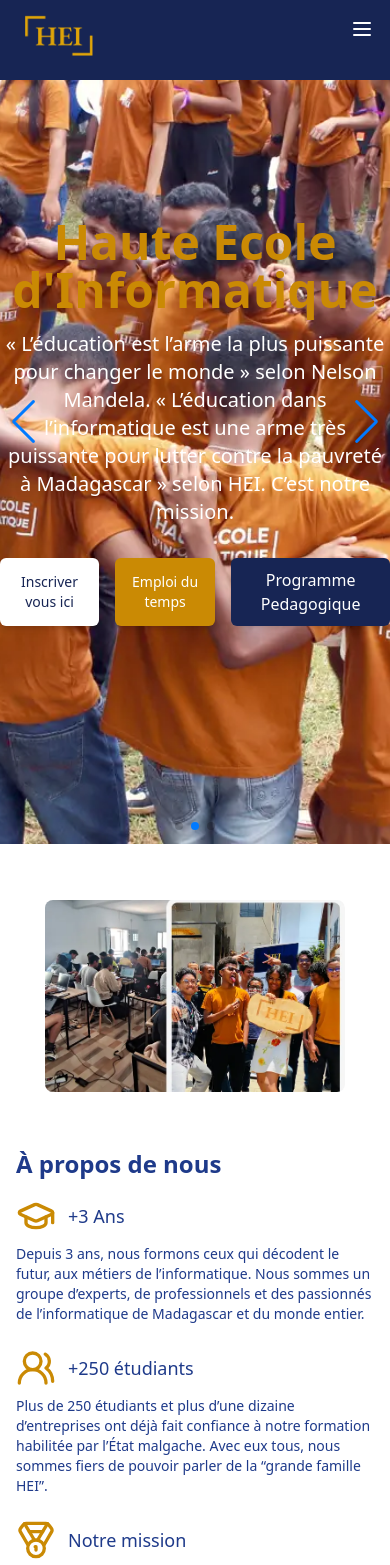
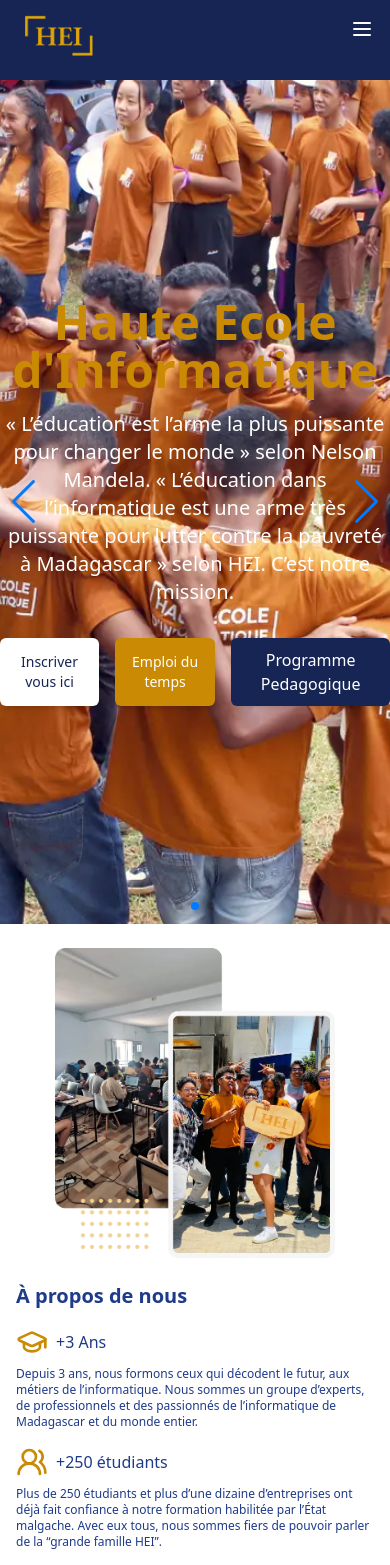
Before and after one commit to vals43/FirstStepReact, a React (Vite) app: page / in a window 390 px wide. Shown: the top 1565 px of the page. Built offline with nearby package versions, Linux system fonts and the light colour scheme.

Commit message:
add: readme

```diff
--- a/src/components/About.jsx
+++ b/src/components/About.jsx
@@ -5,19 +5,19 @@
 function About() {
     const sections = [
         {
-            icon: <GraduationCap className="text-yellow-600 size-10 md:size-14" />,
+            icon: <GraduationCap className="text-yellow-600 size-8 sm:size-10 md:size-12 lg:size-14" />,
             title: "+3 Ans",
             description:
                 "Depuis 3 ans, nous formons ceux qui décodent le futur, aux métiers de l’informatique. Nous sommes un groupe d’experts, de professionnels et des passionnés de l’informatique de Madagascar et du monde entier.",
         },
         {
-            icon: <Users2 className="text-yellow-600 size-10 md:size-14" />,
+            icon: <Users2 className="text-yellow-600 size-8 sm:size-10 md:size-12 lg:size-14" />,
             title: "+250 étudiants",
             description:
                 "Plus de 250 étudiants et plus d’une dizaine d’entreprises ont déjà fait confiance à notre formation habilitée par l’État malgache. Avec eux tous, nous sommes fiers de pouvoir parler de la “grande famille HEI”.",
         },
         {
-            icon: <Medal className="text-yellow-600 size-10 md:size-14" />,
+            icon: <Medal className="text-yellow-600 size-8 sm:size-10 md:size-12 lg:size-14" />,
             title: "Notre mission",
             description:
                 "Notre mission est d’amener des jeunes malgaches sur des domaines porteurs comme l’intelligence artificielle, la cybersécurité ou la programmation afin de favoriser leur employabilité et le développement de Madagascar.",
@@ -25,27 +25,31 @@
     ];
 
     return (
-        <div className="flex flex-col md:flex-row gap-8 md:gap-16 lg:gap-36 py-8 px-4 sm:px-8 md:px-16 lg:px-36 bg-white text-blue-900">
-            <div className="flex justify-center">
-                <div className="relative w-full max-w-[300px] sm:max-w-[360px] h-48 sm:h-64 my-6 md:my-8">
+        <div className="flex flex-col md:flex-row gap-6 sm:gap-8 md:gap-12 lg:gap-24 py-6 sm:py-8 md:py-12 px-4 sm:px-6 md:px-12 lg:px-24 xl:px-32 bg-white text-blue-900">
+            <div className="flex justify-center w-full md:w-1/2 lg:w-2/5">
+                <div className="relative w-full max-w-[280px] sm:max-w-[320px] md:max-w-[480px]">
                     <img
                         src={image}
-                        alt="Image A"
-                        className="absolute top-0 left-0 w-full h-full object-cover rounded-lg z-10"
+                        alt="À propos de nous"
+                        className="w-full object-cover rounded-lg"
+                        style={{ objectPosition: 'center' }}
+                        onError={(e) => console.error("Image failed to load:", e)}
                     />
                 </div>
             </div>
             <div className="flex-1">
-                <h1 className="text-2xl sm:text-3xl md:text-4xl font-bold mb-4 md:mb-6">
+                <h1 className="text-xl sm:text-2xl md:text-3xl lg:text-4xl font-bold mb-4 sm:mb-6 md:mb-8">
                     À propos de nous
                 </h1>
                 {sections.map((section, index) => (
-                    <div key={index} className="mb-6 md:mb-8">
-                        <p className="flex items-center text-lg sm:text-xl md:text-2xl mb-2">
+                    <div key={index} className="mb-4 sm:mb-6 md:mb-8">
+                        <p className="flex items-center text-base sm:text-lg md:text-xl lg:text-2xl mb-2">
                             {section.icon}
-                            <span className="ml-3">{section.title}</span>
+                            <span className="ml-2 sm:ml-3">{section.title}</span>
                         </p>
-                        <p className="text-sm sm:text-base">{section.description}</p>
+                        <p className="text-xs sm:text-sm md:text-base lg:text-lg">
+                            {section.description}
+                        </p>
                     </div>
                 ))}
             </div>
--- a/src/components/Domaine.jsx
+++ b/src/components/Domaine.jsx
@@ -27,14 +27,14 @@
     ];
 
     return (
-        <div className="bg-slate-100 shadow-md py-8 px-4 sm:px-8 md:px-16 lg:px-32">
-            <h1 className="text-blue-950 text-3xl sm:text-4xl md:text-5xl mb-3 font-bold">
+        <div className="bg-slate-100 shadow-md py-6 px-4 sm:px-6 md:px-12 lg:px-24 xl:px-32">
+            <h1 className="text-blue-950 text-2xl sm:text-3xl md:text-4xl lg:text-5xl mb-4 font-bold">
                 Domaines :
             </h1>
-            <h3 className="text-blue-950 text-base sm:text-lg md:text-xl m-4 md:m-5">
+            <h3 className="text-blue-950 text-sm sm:text-base md:text-lg lg:text-xl mb-6 mx-2 sm:mx-4 md:mx-5">
                 Au cours de vos trois ans de formation, naviguez entre les domaines les plus porteurs du numérique du présent et de l’avenir :
             </h3>
-            <div className="flex items-center md:flex-row gap-4 md:gap-8">
+            <div className="flex flex-col items-center md:flex-row gap-4 sm:gap-6 md:gap-8">
                 {domains.map((domain, index) => (
                     <Card
                         key={index}
@@ -42,6 +42,7 @@
                         imageAlt={domain.imageAlt}
                         title={domain.title}
                         description={domain.description}
+                        className="flex-1 min-w-0"
                     />
                 ))}
             </div>
--- a/src/components/navbar.jsx
+++ b/src/components/navbar.jsx
@@ -14,7 +14,7 @@
     ];
 
     return (
-        <nav className="h-20 md:h-24 z-50 bg-blue-950 fixed w-full top-0">
+        <nav className="h-20 md:h-24 z-50 bg-blue-950 w-full top-0">
             <div className="container mx-auto flex items-center justify-between px-4 sm:px-6 lg:px-8">
                 <div className="flex-shrink-0">
                     <img src={logoHei} alt="HEI Logo" className="h-16 md:h-20 w-auto" />
```
Also changed, not shown: 1 other file (tests, documents, lock files or other folders).
